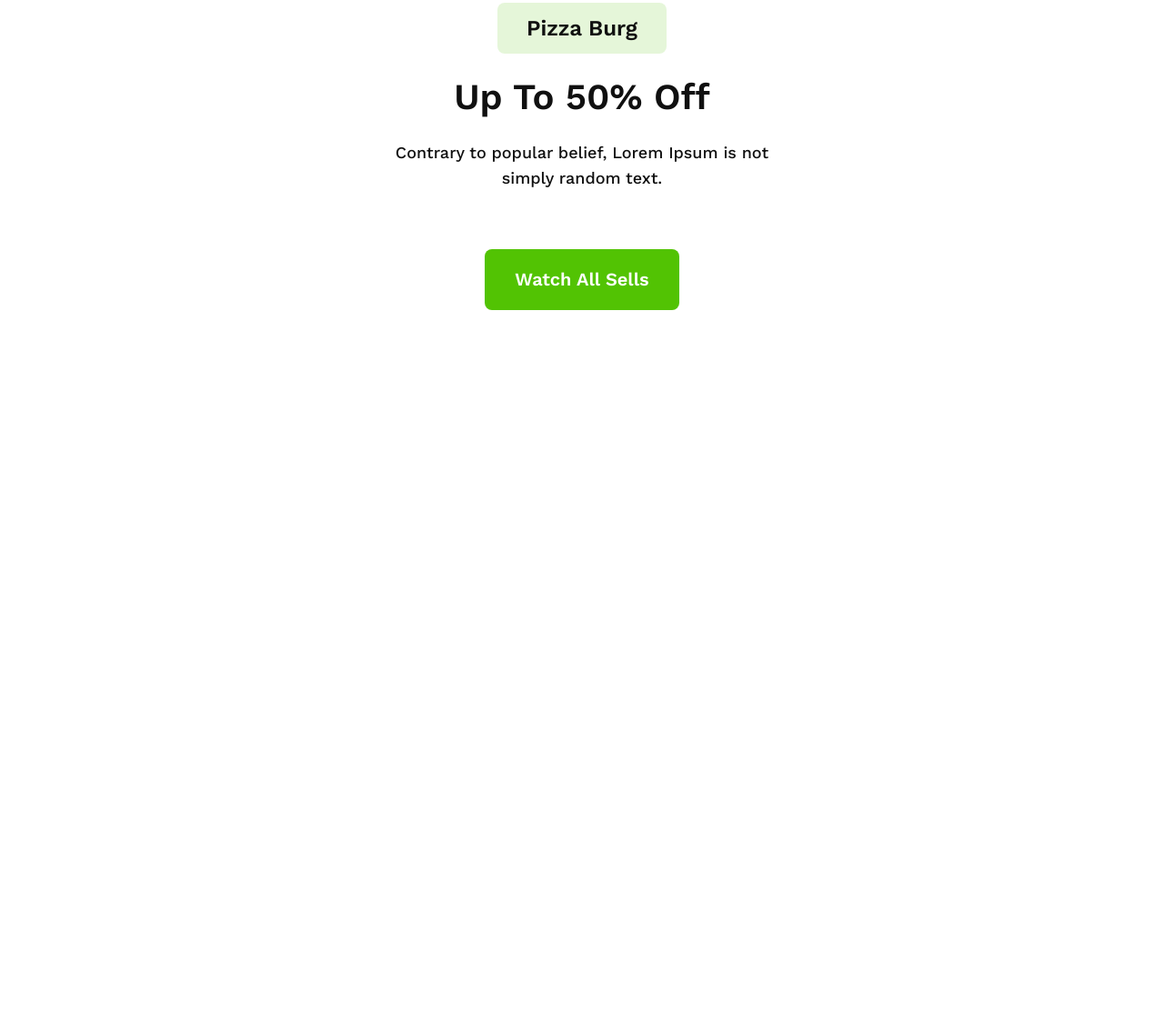
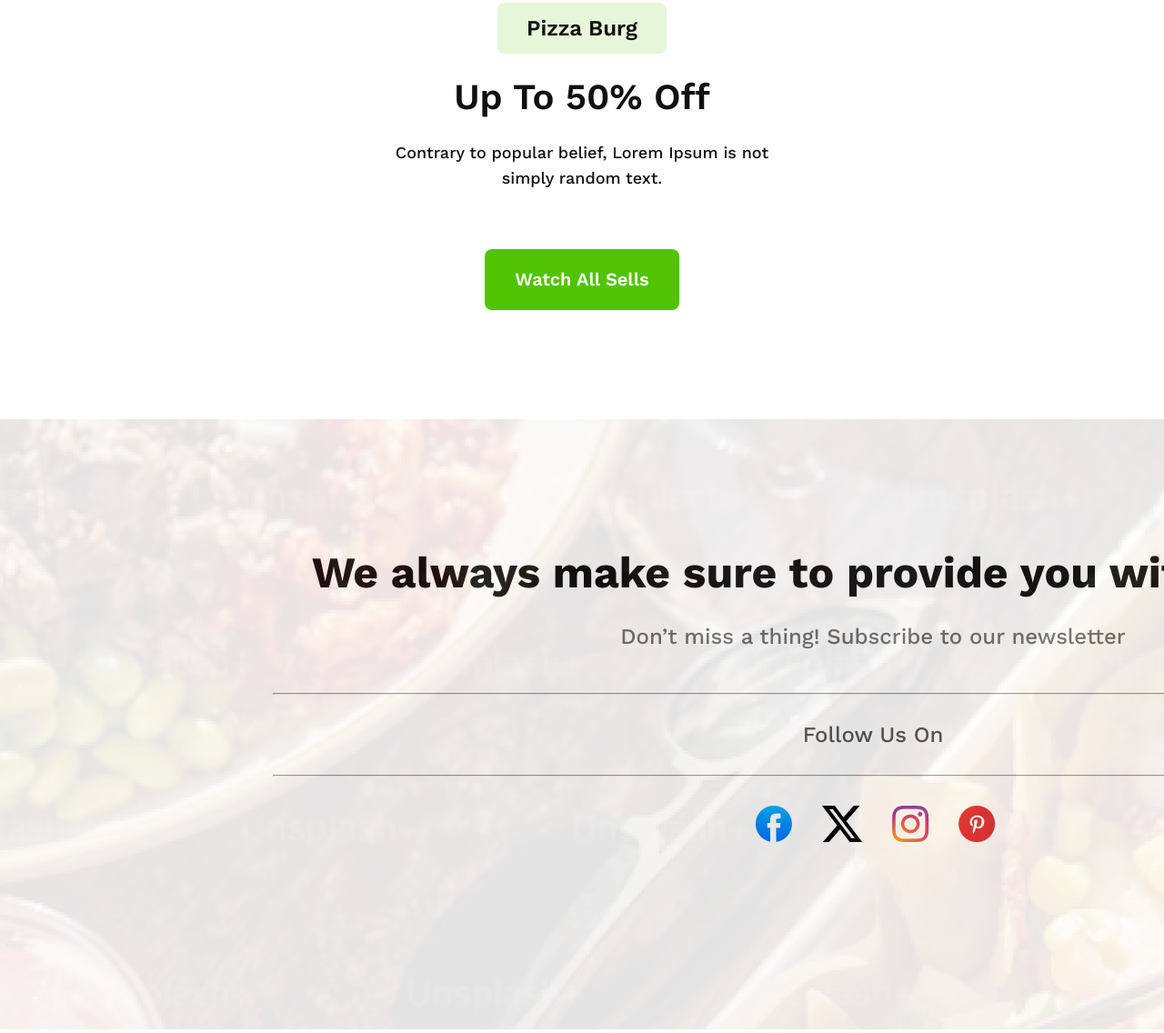
Before and after one commit to Yuvraj-Hossain047/good-food-restaurant-ph-project, a plain HTML site: page index.html in a window 1280 px wide. Shown: the part 3346-4482 px from the top of the page at 91% size. Before the commit the page ends 3807 px from the top, so only its background shows below. Drawn offline with nearby package versions, Linux system fonts and the light colour scheme.

Commit message:
added all sections

```diff
--- a/css/style.css
+++ b/css/style.css
@@ -243,3 +243,59 @@ a{
     background: #FFFFFF;
     border-color: #52C303;
 }
+#follow{
+    width: 1920px;
+    margin: 0 auto;
+    position: relative;
+}
+#follow .overlay{
+    width: 100%;
+    height: 100%;
+    position: absolute;
+
+}
+#follow .overlay .follow_text{
+    padding: 137px 0 134px;
+}
+#follow .overlay .follow_text h2{
+    font-size: 48px;
+    font-weight: 700;
+    line-height: 64px;
+    text-align: center;
+    margin-bottom: 24px;
+    color: #101010;
+}
+#follow .overlay .follow_text p{
+    font-size: 24px;
+    font-weight: 500;
+    line-height: 28px;
+    text-align: center;
+    margin-bottom: 48px;
+    color: rgba(16, 16, 16,0.6);
+}
+#follow .overlay .follow_text h4{
+    font-size: 24px;
+    font-weight: 500;
+    line-height: 28px;
+    text-align: center;
+    margin: 30px 0;
+    color: rgba(16, 16, 16,0.7);
+}
+#follow .overlay .follow_text .social{
+    width: 261px;
+    margin: 32px auto 0;
+    display: flex;
+    justify-content: space-between;
+    gap: 32px;
+}
+#follow .overlay .follow_text .social a img{
+    transition: .3s;
+}
+#follow .overlay .follow_text .social a img:hover{
+    transform: scale(1.1);
+}
+#follow .scl_bg{
+    width: 100%;
+    height: 100%;
+    opacity: 10%;
+}
--- a/index.html
+++ b/index.html
@@ -80,5 +80,25 @@
             </div>
         </div>
     </section>
+    <section id="follow">
+        <div class="overlay">
+            <div class="container">
+                <div class="follow_text">
+                    <h2>We always make sure to provide you with good food</h2>
+                    <p>Don’t miss a thing! Subscribe to our newsletter</p>
+                    <hr>
+                    <h4>Follow Us On</h4>
+                    <hr>
+                    <div class="social">
+                        <a href="#"><img src="images/Group 1.png" alt=""></a>
+                        <a href="#"><img src="images/x-2 1.png" alt=""></a>
+                        <a href="#"><img src="images/Group 2.png" alt=""></a>
+                        <a href="#"><img src="images/pinterest-3 1.png" alt=""></a>
+                    </div>
+                </div>
+            </div>
+        </div>
+        <img class="scl_bg" src="images/social-bg.png" alt="">
+    </section>
 </body>
 </html>
```
